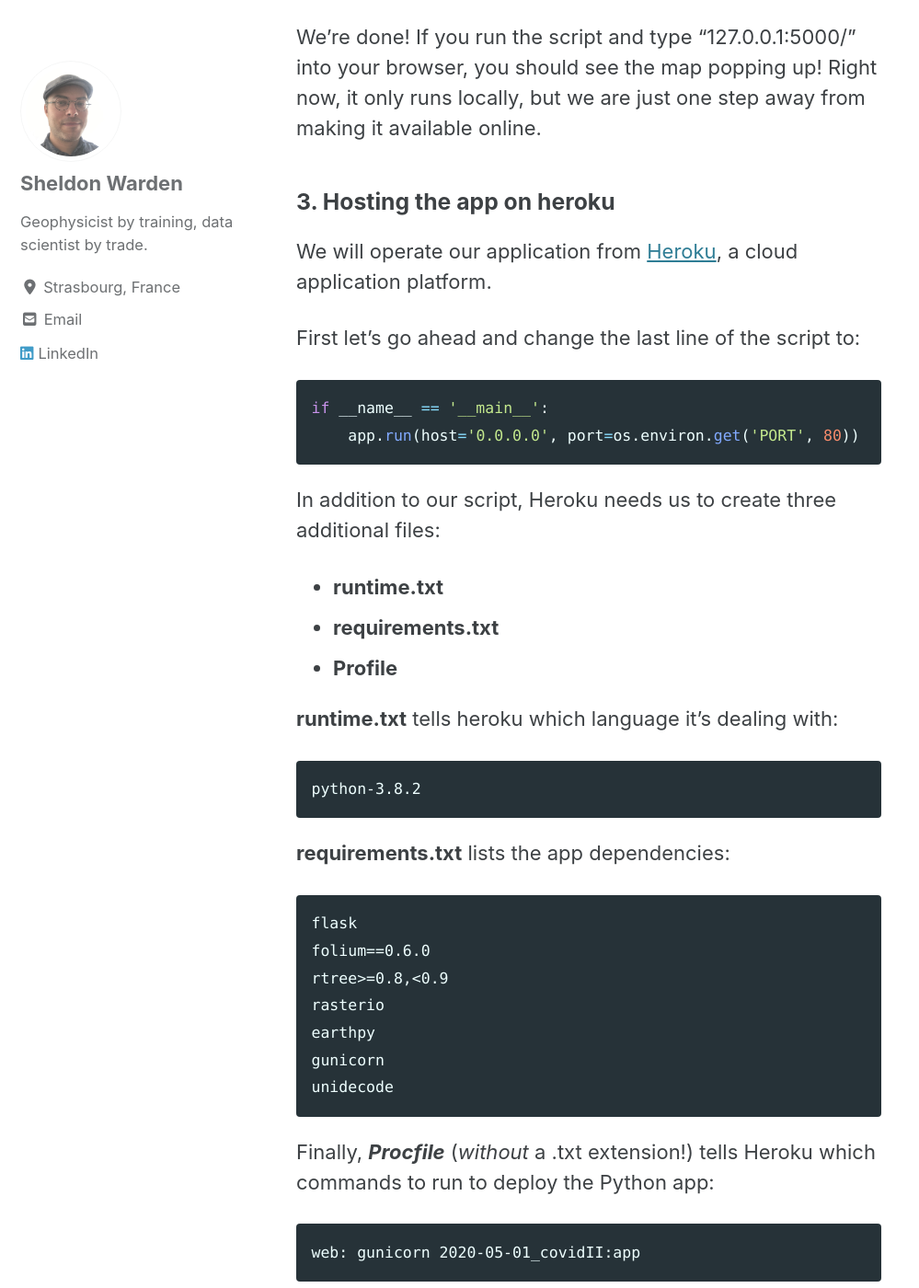
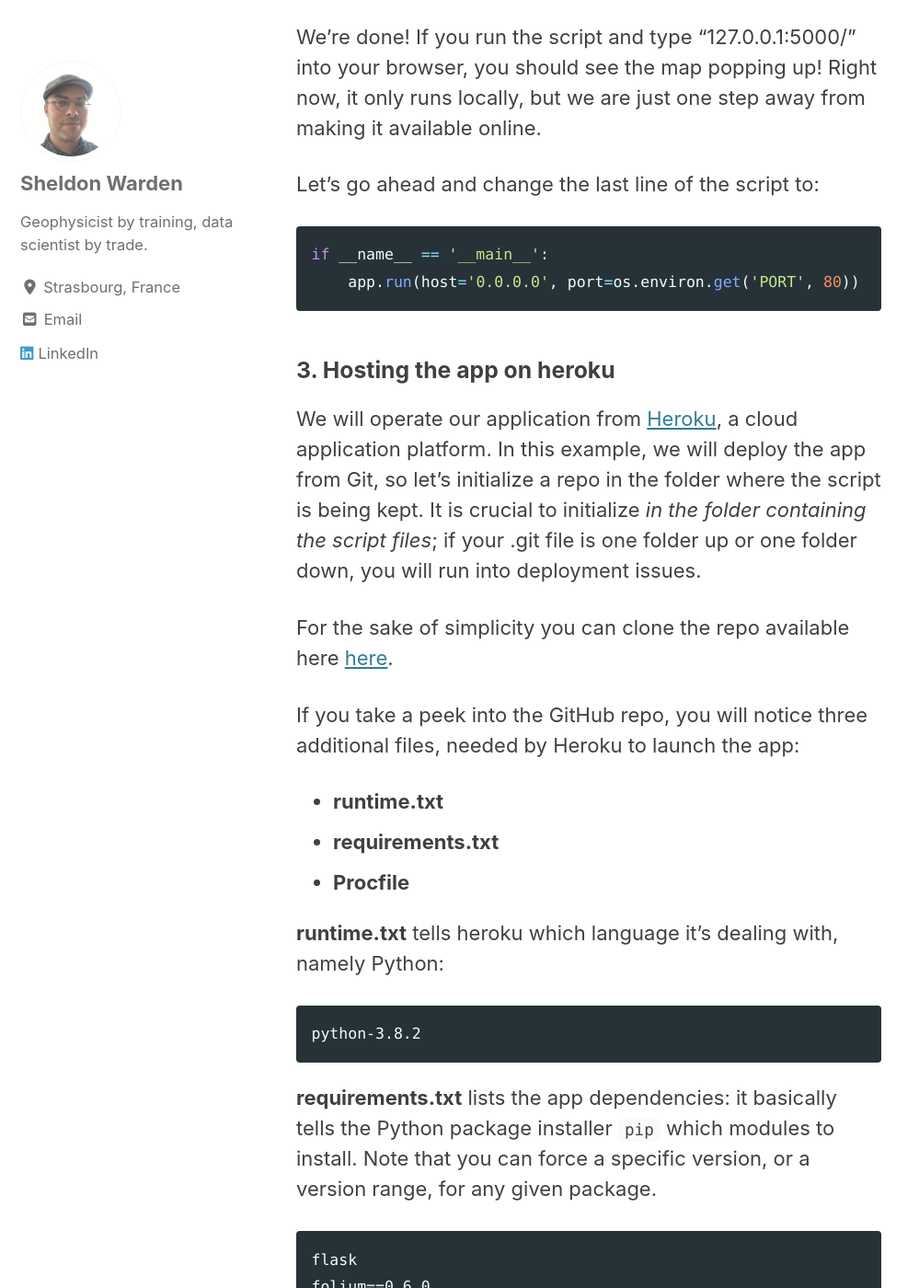
Before and after one commit to Ovide19/blog, a Jekyll site: the page built from _posts/2020-05-01-covidII.md, in a window 1280 px wide and 1400 px high, scrolled down 3433 px. Shown: the whole window at 92% size, without its empty margins (0-999 px from the left). Built offline with Jekyll 4.4.1, drawn with Linux system fonts in a browser that asks for light colours; cached includes are drawn as plain includes; nearby versions of some CDN libraries; some of the changed text lies outside the part shown.

Commit message:
complete heroku section

````diff
--- a/_posts/2020-05-01-covidII.md
+++ b/_posts/2020-05-01-covidII.md
@@ -78,7 +78,7 @@
     app.run()
 ```
 
-Fortunately for us, this code block is barely more complicated than [flask's *Hello World*](https://flask.palletsprojects.com/en/1.1.x/quickstart/)!
+Good news: this code block is barely more complicated than [flask's *Hello World*](https://flask.palletsprojects.com/en/1.1.x/quickstart/)!
 ```python app = Flask(__name__)``` creates the `app` object, an instance of the `Flask` class; this is done by passing the `__name__` argument to the `Flask`constructor.
 The next step is to tell `app` how to process incoming requests. This is achived using the `route()` dectorator, which binds the function `display_map()` to URL `'/'`. In other words, when the application receives a request where the path is `'/'`, it invokes `display_map()`.
 
@@ -89,30 +89,34 @@
 We're done! If you run the script and type "127.0.0.1:5000/" into your browser, you should see the map popping up!
 Right now, it only runs locally, but we are just one step away from making it available online.
 
-
-### 3. Hosting the app on heroku
-
-We will operate our application from [Heroku](www.heroku.com), a cloud application platform.
-
-First let's go ahead and change the last line of the script to:
+Let's go ahead and change the last line of the script to:
 
 ```python
 if __name__ == '__main__':
     app.run(host='0.0.0.0', port=os.environ.get('PORT', 80))
 ```
 
-In addition to our script, Heroku needs us to create three additional files:
+
+### 3. Hosting the app on heroku
+
+We will operate our application from [Heroku](www.heroku.com), a cloud application platform.
+In this example, we will deploy the app from Git, so let's initialize a repo in the folder where the script is being kept. It is crucial to initialize *in the folder containing the script files*; if your .git file is one folder up or one folder down, you will run into deployment issues.
+
+For the sake of simplicity you can clone the repo available here [here](https://github.com/Ovide19/covid19-viz-blog).
+
+If you take a peek into the GitHub repo, you will notice three additional files, needed by Heroku to launch the app:
 - **runtime.txt**
 - **requirements.txt**
-- **Profile**
+- **Procfile**
 
-**runtime.txt** tells heroku which language it's dealing with:
+**runtime.txt** tells heroku which language it's dealing with, namely Python:
 
 ```
 python-3.8.2
 ```
 
-**requirements.txt** lists the app dependencies:
+**requirements.txt** lists the app dependencies: it basically tells the Python package installer `pip` which modules to install.
+Note that you can force a specific version, or a version range, for any given package.
 
 ```
 flask
@@ -130,19 +134,24 @@
 web: gunicorn 2020-05-01_covidII:app
 ```
 
-Here, `gunicorn` (specified in ***requirements.txt***) handles the requests made to the app upon deployment. ***Procfile*** also specifies the name of the app (`2020-05-01_covidII`).
+Here, the green unicorn, *a.k.a.* `gunicorn` (specified in ***requirements.txt***), handles the requests made to the app upon deployment. ***Procfile*** also specifies the name of the app: `2020-05-01_covidII`.
 
+Great! The worst is behind us!
 
-
-
-Alternatively, you can clone the full repo available here [here](https://github.com/Ovide19/covid19-viz-blog). In the following I will assume that you have save your code onto github.
-
-Go ahead and create a Heroku account. Your dashboard should look something like this:
+Go ahead and create a Heroku account and head over to your dashboard. Click on the top right "New" button and select "Create a new app" in the dropdown menu:
 
 ![The heroku dashboard](/blog/assets/images/heroku.jpg)
 
-Click on the top right "New" button and select "Create a new app" in the dropdown menu. Heroku will ask to specify the app name, as well as the server region. Here I go for covid19-viz-blog. Go ahead a hit the "Create app" button.
+ Heroku will ask to specify the app name, as well as the server region. Here I go for covid19-viz-blog. Go ahead a hit the "Create app" button.
 
 ![Creating a new app](/blog/assets/images/heroku2.jpg)
 
-Heroku supports different deployment methods; in this example, we will go with GitHub, so click on the GitHub button in the middle and specify the repo to connect to. By the way, it is of utmost importance that
+Heroku supports different deployment methods; in this example, we will go with GitHub, so click on the GitHub button in the middle, specify the repo to connect to and hit the "Search" button:
+
+![Connecting to the repo](/blog/assets/images/heroku3.jpg)
+
+Upon connecting to the repo, Heroku allows to choose the branch to deploy. For the time being, our repo only has a single `master` branch, so let's go ahead and deploy it. Boom! You should see all sorts of things happening in your build log:
+
+![Deploying the app](/blog/assets/images/heroku4.jpg)
+
+We're almost there! If all goes well, meaning you do not have any build problem, you should now be able to switch to the "Activity" tab and hit the top right "Open App" button. This should fire up your navigator and display the map.
````
Also changed, not shown: assets/images/heroku.jpg, assets/images/heroku3.jpg (added), assets/images/heroku4.jpg (added).
